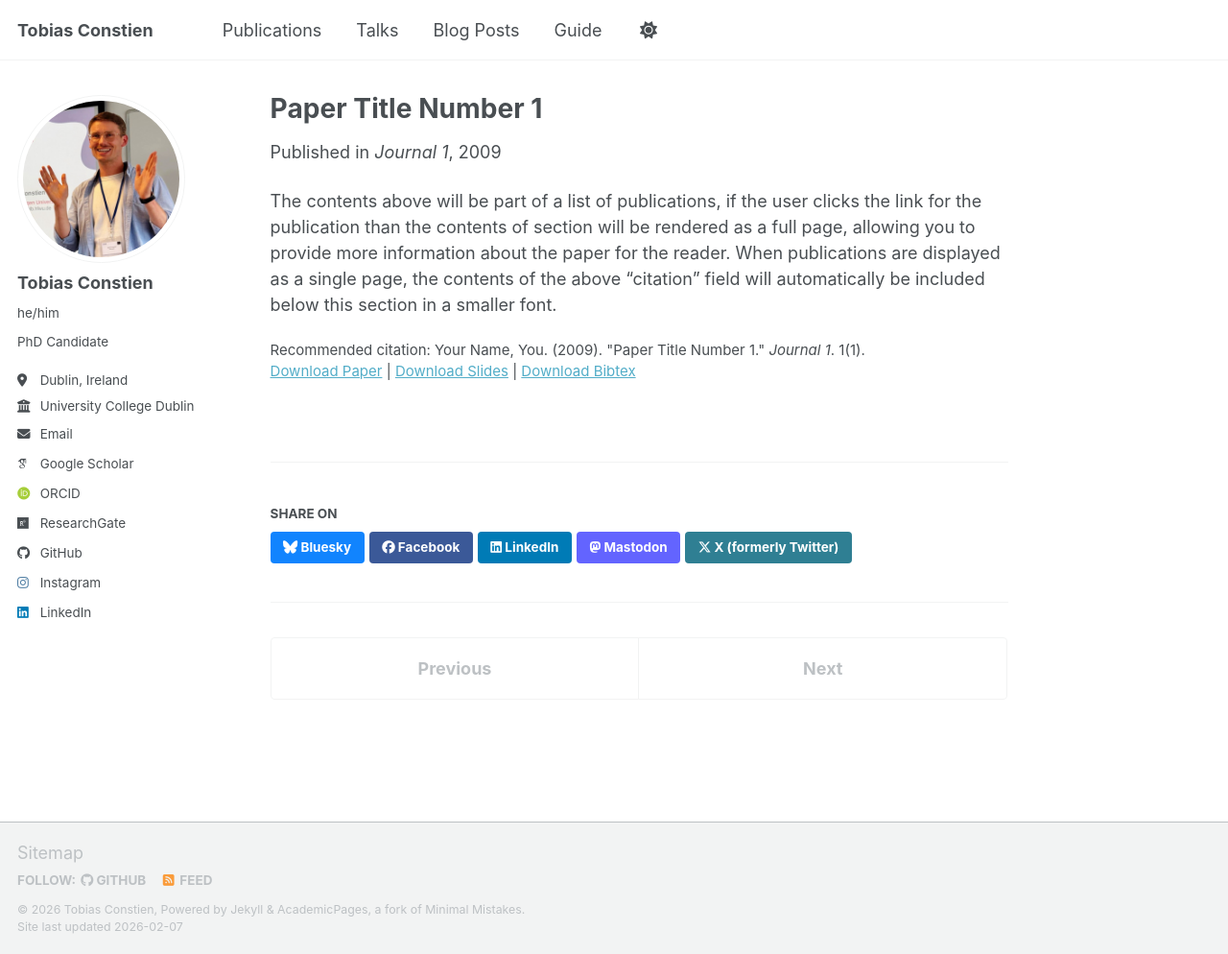
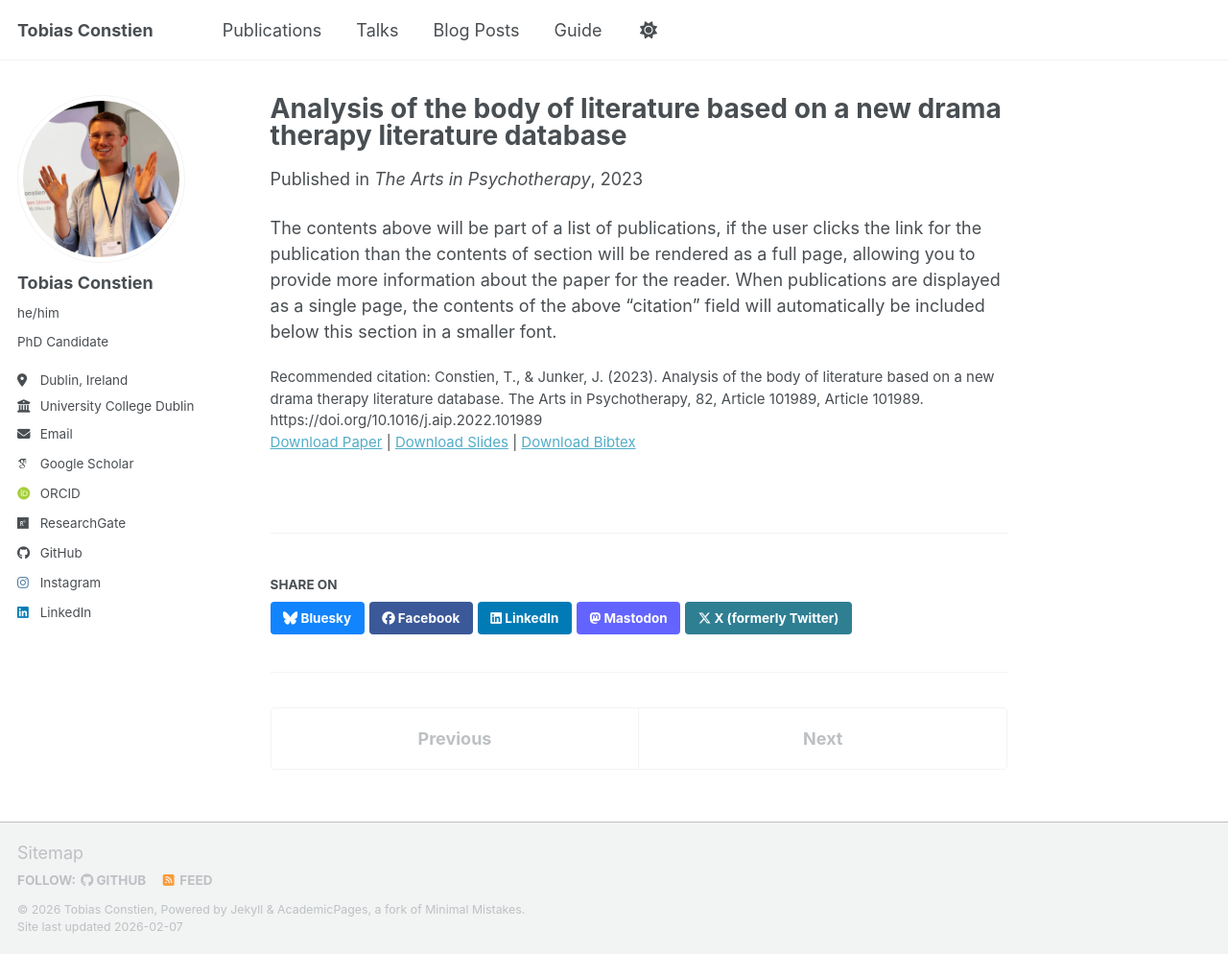
Before and after one commit to tobicn/TobiasConstien, a Jekyll site: the page built from _publications/2009-10-01-paper-title-number-1.md, in a window 1280 px wide and 994 px high. Shown: the whole window at 96% size. Built offline with Jekyll 4.4.1, drawn with Linux system fonts in a browser that asks for light colours; some web fonts are replaced; a script bundle is joined from its source files by our own code; library files that are not in the unit come from our copies.

Commit message:
Update publication details for paper number 1

```diff
--- a/_publications/2009-10-01-paper-title-number-1.md
+++ b/_publications/2009-10-01-paper-title-number-1.md
@@ -1,14 +1,14 @@
 ---
-title: "Paper Title Number 1"
+title: "Analysis of the body of literature based on a new drama therapy literature database"
 collection: publications
 category: manuscripts
-permalink: /publication/2009-10-01-paper-title-number-1
-excerpt: 'This paper is about the number 1. The number 2 is left for future work.'
-date: 2009-10-01
-venue: 'Journal 1'
+permalink: /publication/2023-02-01-bibliometric-analysis
+excerpt: 'A bibliometric analysis on studies in dramatherapy from 2000 to 2021'
+date: 2023-02-01
+venue: 'The Arts in Psychotherapy'
 slidesurl: 'https://academicpages.github.io/files/slides1.pdf'
 paperurl: 'https://academicpages.github.io/files/paper1.pdf'
 bibtexurl: 'https://academicpages.github.io/files/bibtex1.bib'
-citation: 'Your Name, You. (2009). &quot;Paper Title Number 1.&quot; <i>Journal 1</i>. 1(1).'
+citation: 'Constien, T., & Junker, J. (2023). Analysis of the body of literature based on a new drama therapy literature database. The Arts in Psychotherapy, 82, Article 101989, Article 101989. https://doi.org/10.1016/j.aip.2022.101989'
 ---
 The contents above will be part of a list of publications, if the user clicks the link for the publication than the contents of section will be rendered as a full page, allowing you to provide more information about the paper for the reader. When publications are displayed as a single page, the contents of the above "citation" field will automatically be included below this section in a smaller font.
```
